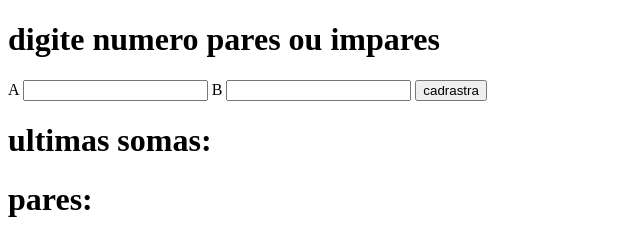
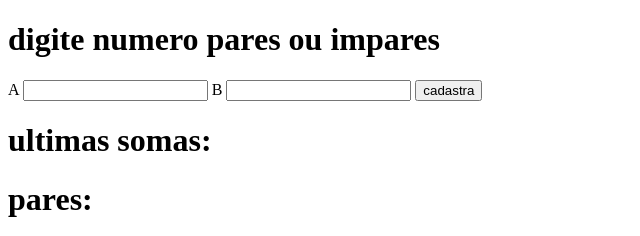
Before and after one commit to EduardaAraujow/prova-final2, a plain HTML site: page index.html in a window 1280 px wide. Shown: the top 236 px of the page, 0-640 px from the left. Drawn offline with Linux system fonts and the light colour scheme.

Commit message:
Update index.html

```diff
--- a/index.html
+++ b/index.html
@@ -16,7 +16,7 @@
             <span>B</span>
             <input id="numero2" type="text" name="numero2">
         </label>
-        <button>cadrastra</button>
+        <button>cadastra</button>
     </form>
     <div class="soma">
         <h1>ultimas somas:</h1>
```
